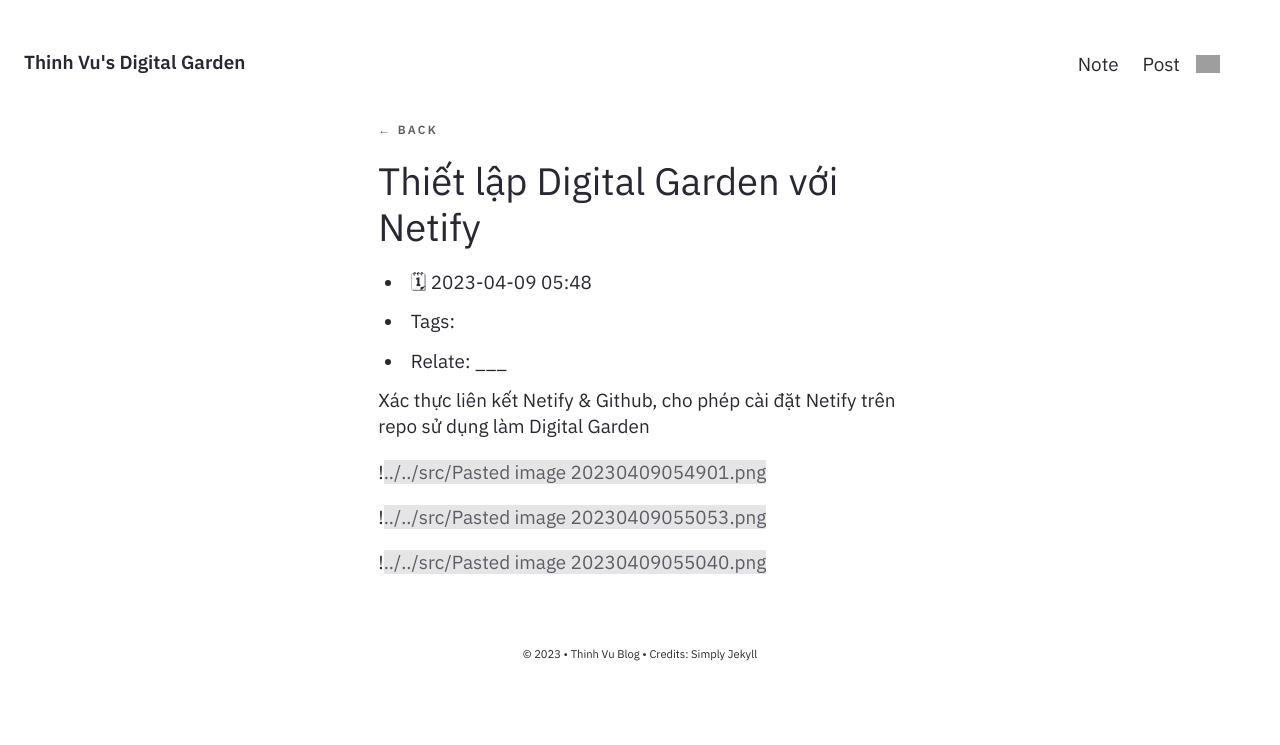
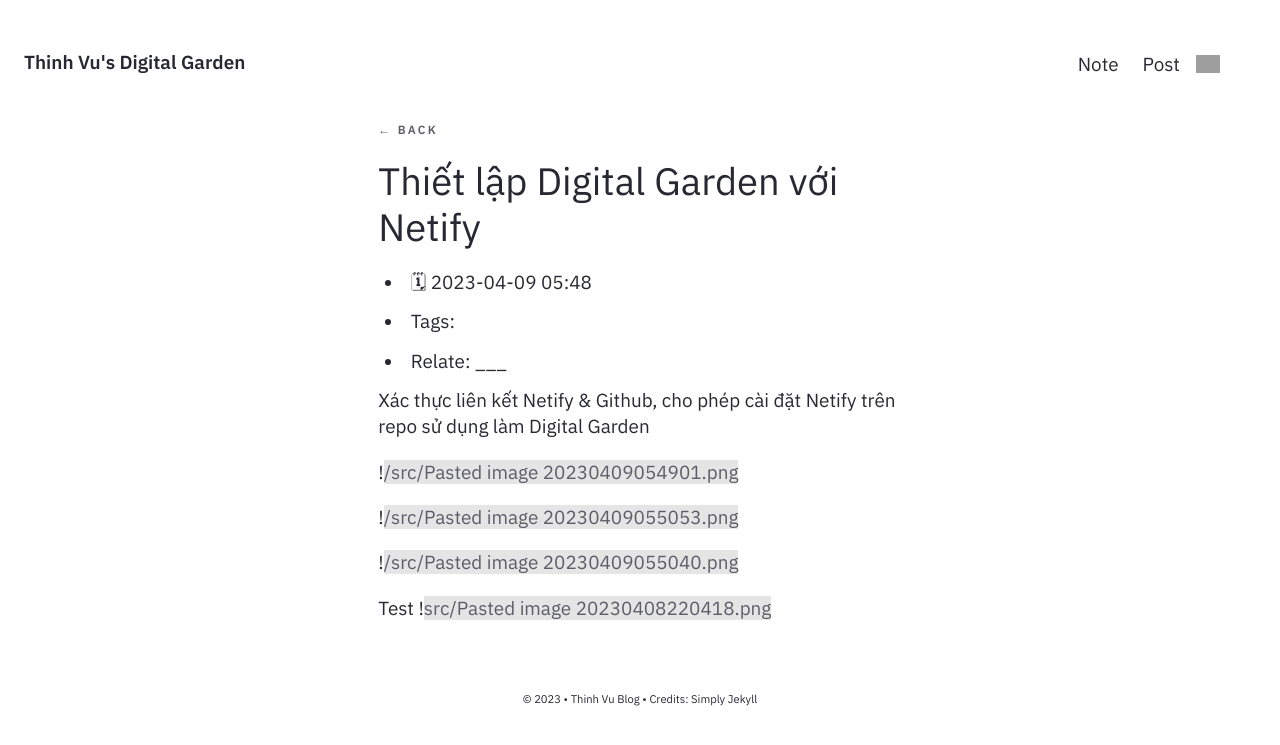
Before and after one commit to thinh-vu/thinh-vu.github.io, a Jekyll site: the page built from _notes/Public/Thiết lập Digital Garden với Netify.md, in a window 1280 px wide. Shown: the top 745 px of the page. Built offline with Jekyll 4.4.1, drawn with Linux system fonts in a browser that asks for light colours; grey boxes are pictures that could not be loaded.

Commit message:
Update content

```diff
--- a/_notes/Public/Thiết lập Digital Garden với Netify.md
+++ b/_notes/Public/Thiết lập Digital Garden với Netify.md
@@ -11,8 +11,11 @@
 
 Xác thực liên kết Netify & Github, cho phép cài đặt Netify trên repo sử dụng làm Digital Garden
 
-![[../../src/Pasted image 20230409054901.png]]
+![[/src/Pasted image 20230409054901.png]]
 
-![[../../src/Pasted image 20230409055053.png]]
+![[/src/Pasted image 20230409055053.png]]
 
-![[../../src/Pasted image 20230409055040.png]]
+![[/src/Pasted image 20230409055040.png]]
+
+Test
+![[src/Pasted image 20230408220418.png]]
```
Also changed, not shown: .obsidian/app.json, .obsidian/hotkeys.json, .obsidian/workspace.json, 1 other file.
